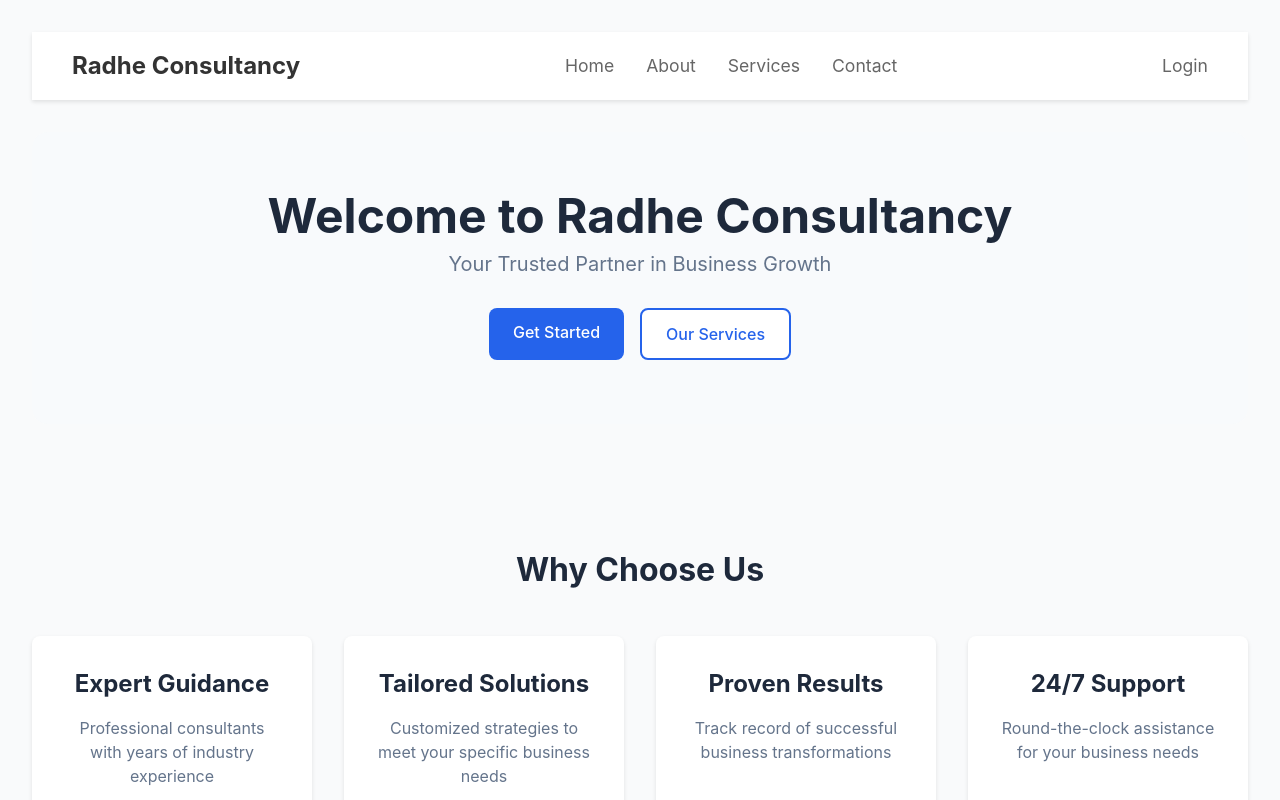
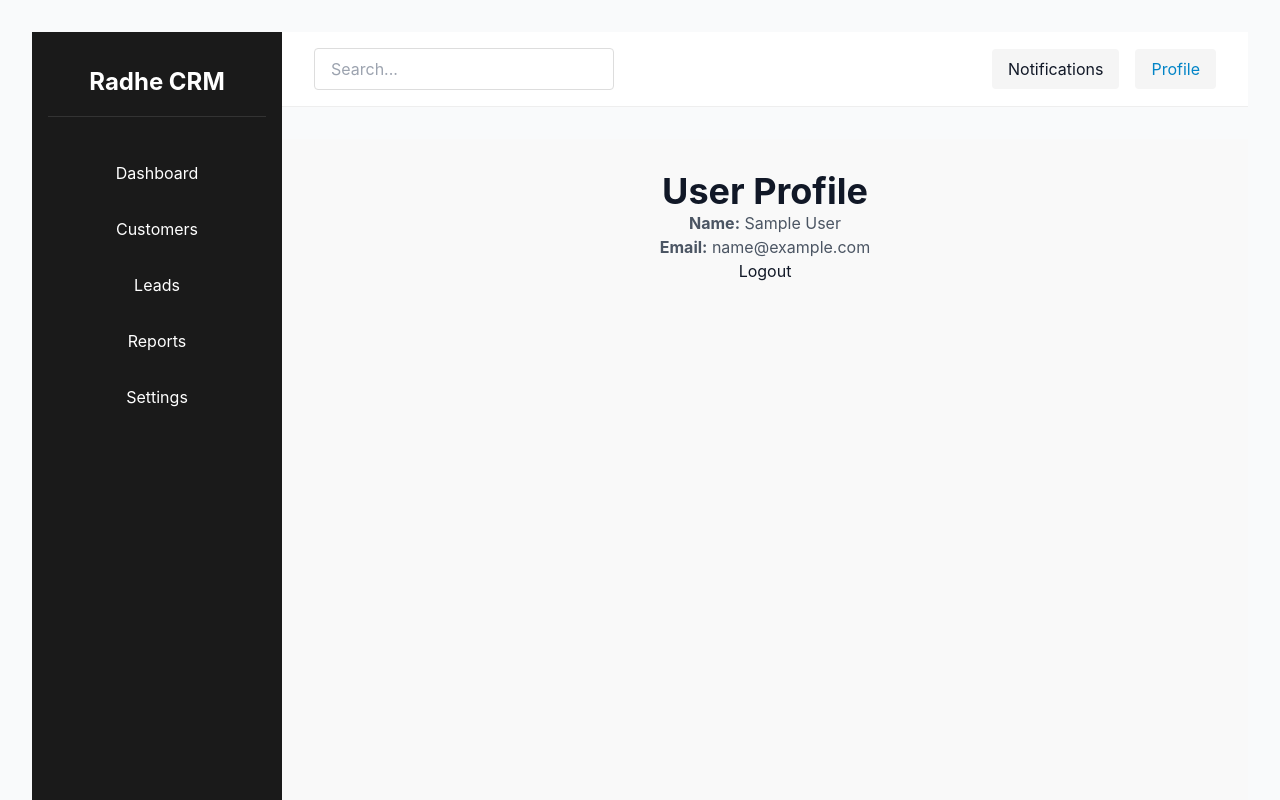
Before and after one commit to Illusio-Designs/Radhe-Consultancy, a React (Vite) app in the folder frontend/: page /dashboard/profile in a window 1280 px wide. Shown: the top 800 px of the page. Built offline with nearby package versions, Linux system fonts and the light colour scheme; no server answers; sample sign-in values are in the browser's storage.

Commit message:
logout working

```diff
--- a/frontend/src/App.jsx
+++ b/frontend/src/App.jsx
@@ -15,6 +15,7 @@ import Login from './pages/auth/Login';
 import Register from './pages/auth/Register';
 import ForgotPassword from './pages/auth/ForgotPassword';
 import ResetPassword from './pages/auth/ResetPassword';
+import Profile from './pages/auth/Profile';
 
 // Public Pages
 import Home from './pages/Home';
@@ -62,6 +63,7 @@ function App() {
               <Route path="vendors" element={<VendorList />} />
               <Route path="vendors/create" element={<VendorCreate />} />
               <Route path="change-password" element={<ChangePassword />} />
+              <Route path="profile" element={<Profile />} />
             </Route>
 
             {/* Redirect to home for unknown routes */}
--- a/frontend/src/layouts/DashboardLayout.jsx
+++ b/frontend/src/layouts/DashboardLayout.jsx
@@ -1,4 +1,4 @@
-import { Outlet } from 'react-router-dom';
+import { Outlet, Link } from 'react-router-dom';
 import './DashboardLayout.css';
 
 function DashboardLayout() {
@@ -10,11 +10,11 @@ function DashboardLayout() {
         </div>
         <nav className="sidebar-nav">
           <ul>
-            <li><a href="/dashboard">Dashboard</a></li>
-            <li><a href="/dashboard/customers">Customers</a></li>
-            <li><a href="/dashboard/leads">Leads</a></li>
-            <li><a href="/dashboard/reports">Reports</a></li>
-            <li><a href="/dashboard/settings">Settings</a></li>
+            <li><Link to="/dashboard">Dashboard</Link></li>
+            <li><Link to="/dashboard/customers">Customers</Link></li>
+            <li><Link to="/dashboard/leads">Leads</Link></li>
+            <li><Link to="/dashboard/reports">Reports</Link></li>
+            <li><Link to="/dashboard/settings">Settings</Link></li>
           </ul>
         </nav>
       </aside>
@@ -25,7 +25,9 @@ function DashboardLayout() {
           </div>
           <div className="header-actions">
             <button className="notifications-btn">Notifications</button>
-            <button className="profile-btn">Profile</button>
+            <Link to="/dashboard/profile">
+              <button className="profile-btn">Profile</button>
+            </Link>
           </div>
         </header>
         <main className="dashboard-content">
--- /dev/null
+++ b/frontend/src/pages/auth/Profile.jsx
@@ -0,0 +1,31 @@
+import React from 'react';
+import { useAuth } from '../../contexts/AuthContext';
+import { useNavigate } from 'react-router-dom';
+
+function Profile() {
+  const { user, logout } = useAuth();
+  const navigate = useNavigate();
+
+  const handleLogout = () => {
+    logout();
+    navigate('/auth/login'); // Redirect to login page after logout
+  };
+
+  return (
+    <div className="profile-page">
+      <h1>User Profile</h1>
+      {user ? (
+        <div>
+          <p><strong>Name:</strong> {user.name}</p>
+          <p><strong>Email:</strong> {user.email}</p>
+          {/* Add more user information as needed */}
+          <button onClick={handleLogout}>Logout</button>
+        </div>
+      ) : (
+        <p>No user information available. Please log in.</p>
+      )}
+    </div>
+  );
+}
+
+export default Profile;
```
